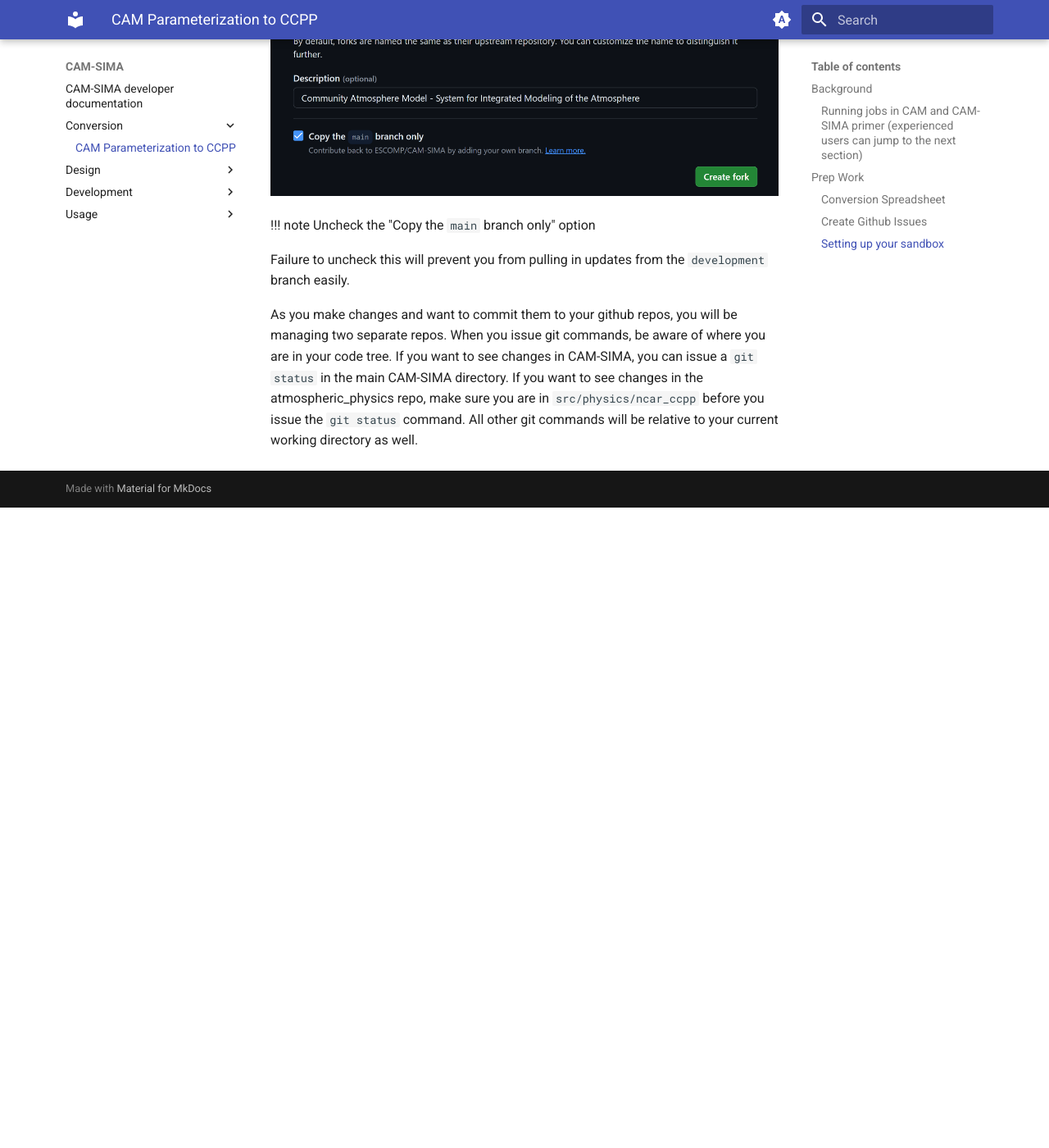
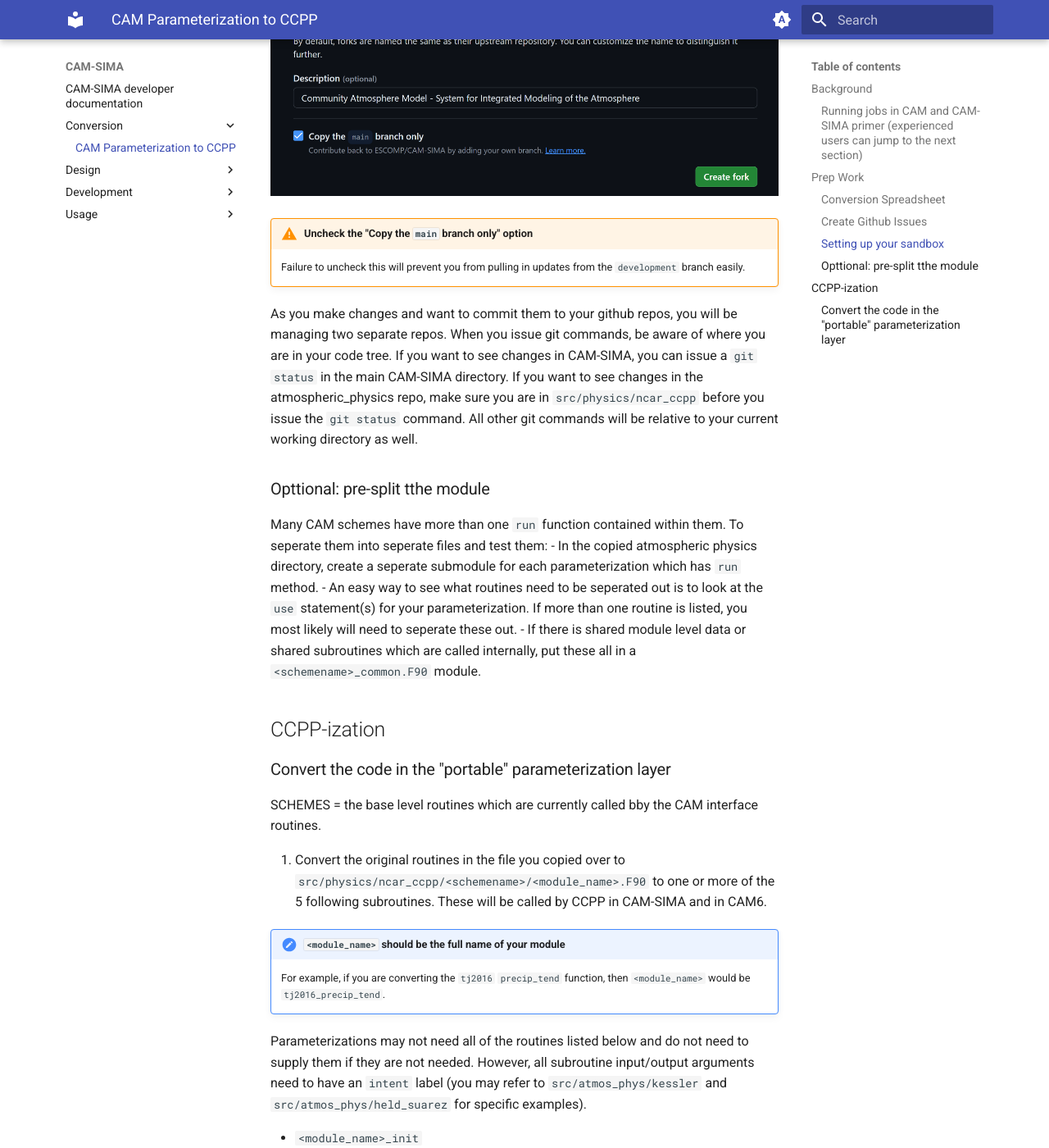
Before and after one commit to kuanchihwang/CAM-SIMA-Docs, an MkDocs documentation site: the page built from docs/conversion/ccpp-conversion-guide.md, in a window 1280 px wide and 1400 px high, scrolled down 1915 px. Shown: the whole window at 82% size. Built offline with MkDocs 1.6.1 and Material for MkDocs 9.7.7, drawn with Linux system fonts in a browser that asks for light colours; before the commit the page ends 2534 px from its top, so only the background shows below that; some of the changed text lies outside the part shown.

Commit message:
Updating conversion doc.

```diff
--- a/docs/conversion/ccpp-conversion-guide.md
+++ b/docs/conversion/ccpp-conversion-guide.md
@@ -38,8 +38,44 @@
 And select the `Create new fork` option.  This will bring you to the "Create new fork" screen:
 ![text](fork-cam-sima-2.png "Forking CAM-SIMA")
 
-!!! note Uncheck the "Copy the `main` branch only" option
+!!! warning "Uncheck the "Copy the `main` branch only" option"
 
- Failure to uncheck this will prevent you from pulling in updates from the `development` branch easily.
+    Failure to uncheck this will prevent you from pulling in updates from the `development` branch easily.
 
 As you make changes and want to commit them to your github repos, you will be managing two separate repos.  When you issue git commands, be aware of where you are in your code tree.  If you want to see changes in CAM-SIMA, you can issue a `git status` in the main CAM-SIMA directory.  If you want to see changes in the atmospheric_physics repo, make sure you are in `src/physics/ncar_ccpp` before you issue the `git status` command.  All other git commands will be relative to your current working directory as well.
+
+### Opttional: pre-split tthe module
+
+Many CAM schemes have more than one `run` function contained within them.  To seperate them into seperate files and test them:
+ - In the copied atmospheric physics directory, create a seperate submodule for each parameterization which has `run` method.
+   - An easy way to see what routines need to be seperated out is to look at the `use` statement(s) for your parameterization.  If more than one routine is listed, you most likely will need to seperate these out.
+- If there is shared module level data or shared subroutines which are called internally, put these all in a `<schemename>_common.F90` module.
+
+## CCPP-ization
+
+### Convert the code in the "portable" parameterization layer
+
+SCHEMES = the base level routines which are currently called bby the CAM interface routines.
+
+1. Convert the original routines in the file you copied over to `src/physics/ncar_ccpp/<schemename>/<module_name>.F90` to one or more of the 5 following subroutines.  These will be called by CCPP in CAM-SIMA and in CAM6.
+
+!!! note "`<module_name>` should be the full name of your module"
+
+    For example, if you are converting the `tj2016` `precip_tend` function, then `<module_name>` would be `tj2016_precip_tend`.
+
+Parameterizations may not need all of the routines listed below and do not need to supply them if they are not needed.  However, all subroutine input/output arguments need to have an `intent` label (you may refer to `src/atmos_phys/kessler` and `src/atmos_phys/held_suarez` for specific examples).
+
+- `<module_name>_init`
+  - Add all code that is run only during the first time step (`nstep=0`).  Typically fold `register` and `init` routines in current CAM into this routine.
+
+- `<module_name>_timestep_init`
+  - Add all pre-processing code needed by the scheme at the start of each timestep.  This may contain code from the CAM interface routine which prepares data for the run routine at each timestep.
+
+- `<module_name>_run`
+  - This is the workhorse routine which is run at each timestep.  The bulk of your ported code will likely be here.
+
+- `<module_name>_timestep_final`
+  - Add all post-processing code needed by the scheme at the end of each timestep.  This may contain code from the CAM interface routine which manipulates data after the run routine at each timestep.
+
+- `<module_name>_final`
+  - Most current CAM routines do not have code in this category.  This code is run once at the very end of the job.
```
